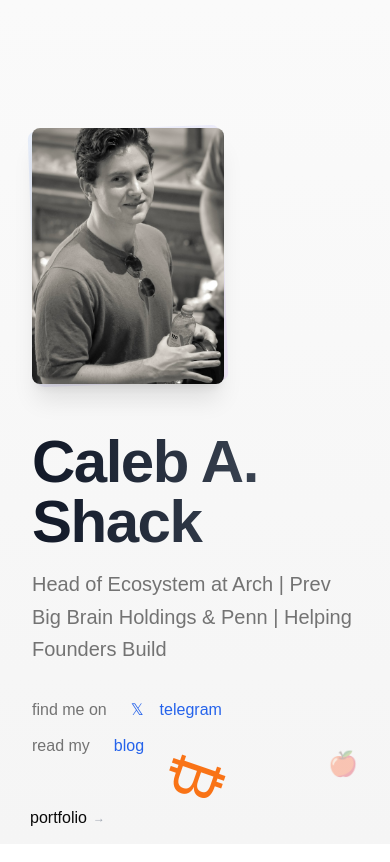
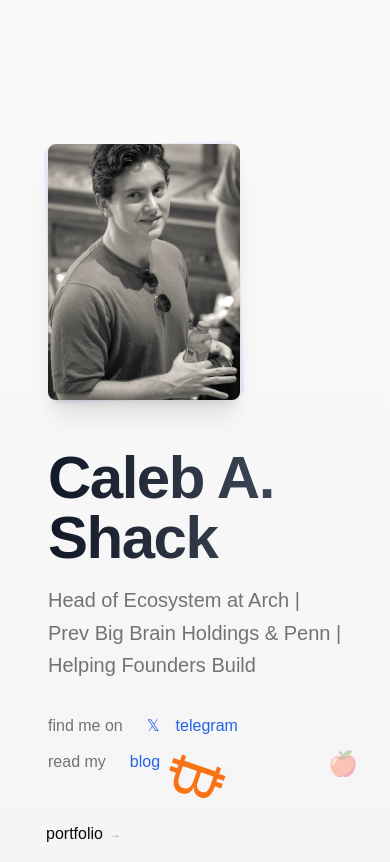
Before and after one commit to 0xShack/personal-website, a Next.js app: page / in a window 390 px wide. Built offline with nearby package versions, Linux system fonts and the light colour scheme.

Commit message:
mobile friendly

```diff
--- a/src/app/page.tsx
+++ b/src/app/page.tsx
@@ -6,8 +6,8 @@ import { SnakeGameWrapper } from '@/components/snake/SnakeGameWrapper'
 
 export default function Home() {
   return (
-    <main className="min-h-screen bg-gradient-to-b from-[#FAFAFA] to-[#F5F5F5] dark:from-[#0A0A0A] dark:to-[#111111]">
-      <div className="flex flex-col min-h-screen relative max-w-6xl mx-auto">
+    <main className="min-h-screen p-4 md:p-24 bg-gradient-to-b from-[#FAFAFA] to-[#F5F5F5] dark:from-[#0A0A0A] dark:to-[#111111]">
+      <div className="flex flex-col md:flex-row gap-4 max-w-6xl mx-auto">
         {/* Hero Section */}
         <div className="flex flex-col lg:flex-row gap-12 lg:gap-24 pt-32 px-8">
           {/* Profile Picture Container */}
```
